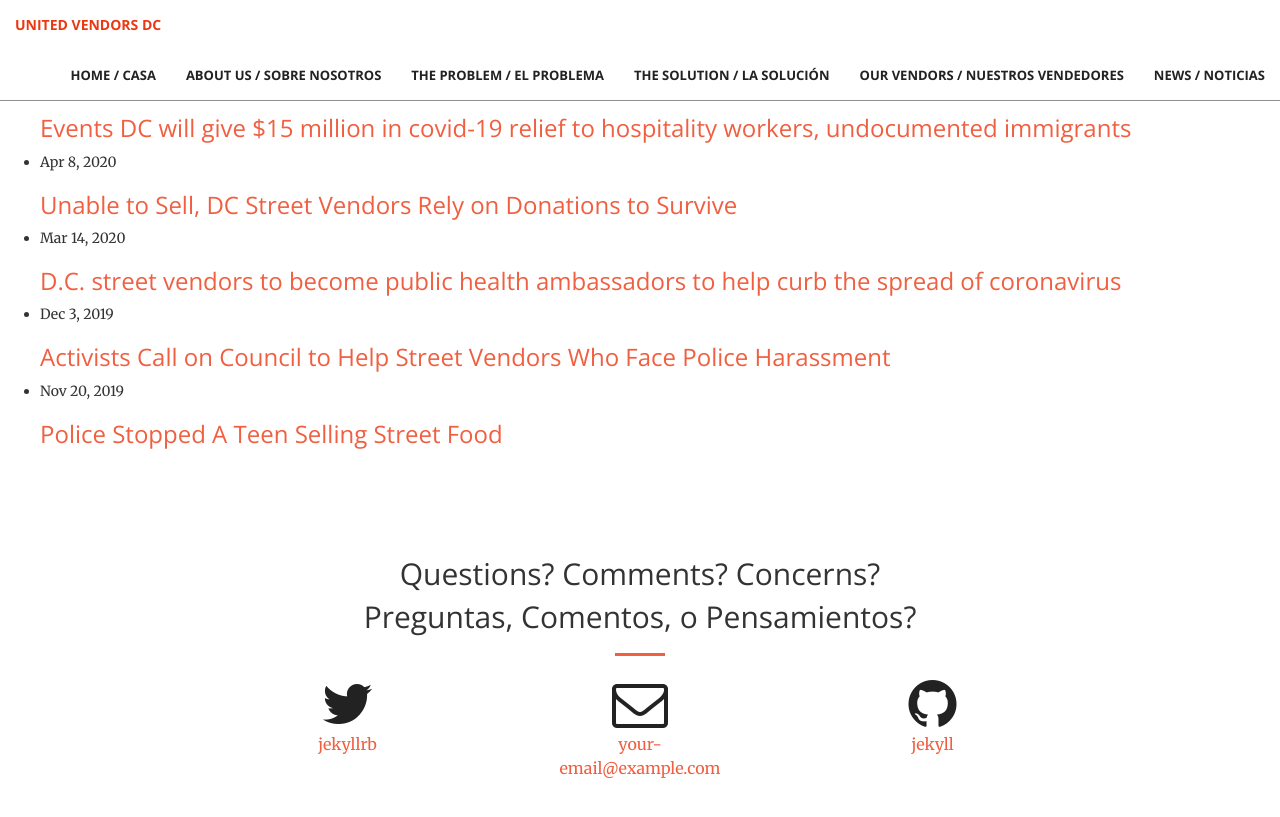
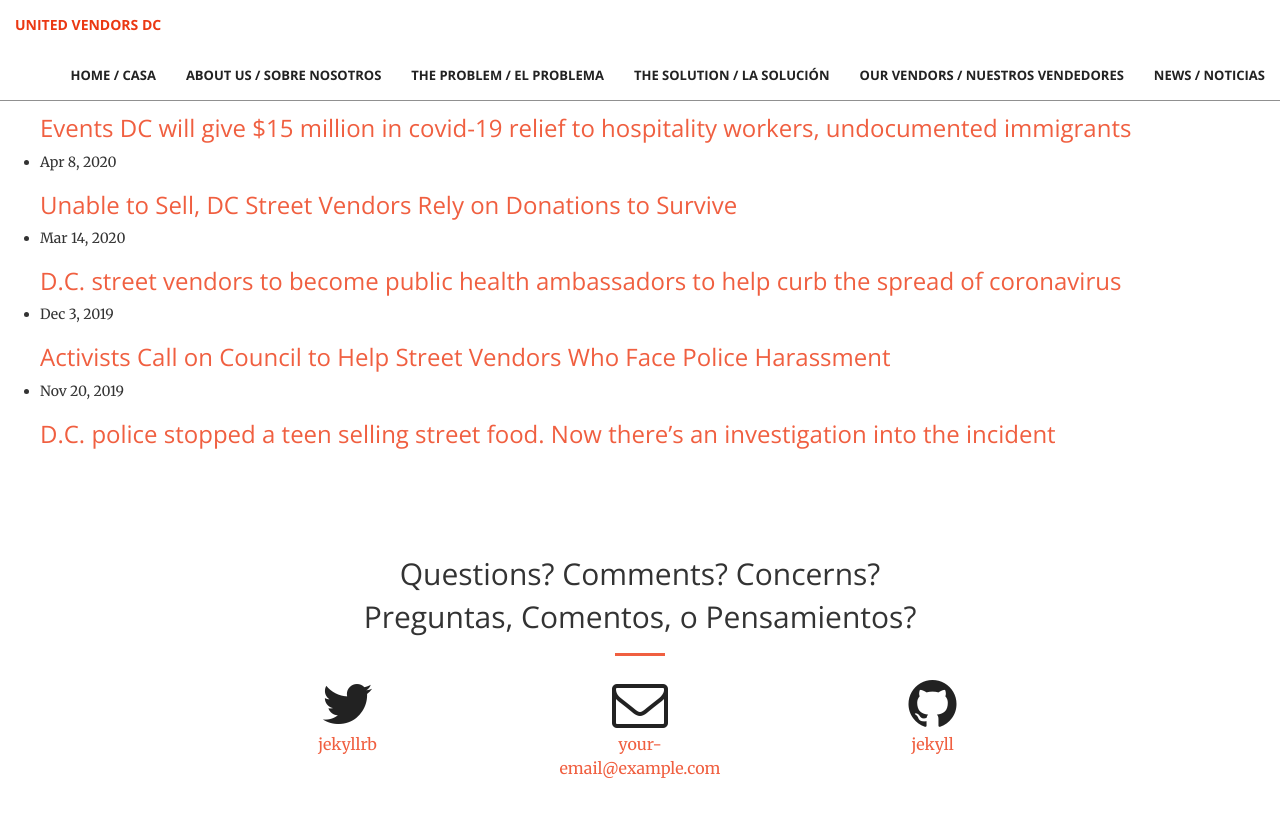
Before and after one commit to UnitedVendorsDC/unitedvendorsdc.github.io, a Jekyll site: the page built from news.html, in a window 1280 px wide and 900 px high, scrolled down 1501 px. Shown: the top 817 px of the window. Built offline with Jekyll 4.4.1, drawn with Linux system fonts in a browser that asks for light colours.

Commit message:
Update 2019-11-20-police-stopped-a-teen-selling-street-food.html

```diff
--- a/_posts/2019-11-20-police-stopped-a-teen-selling-street-food.html
+++ b/_posts/2019-11-20-police-stopped-a-teen-selling-street-food.html
@@ -1,6 +1,7 @@
 ---
 layout: page
-
+title: 'D.C. police stopped a teen selling street food. Now there’s an investigation into the incident'
+date: '2019-11-20'
 ---
   <h1>Our Coalition</h1>
 	<p><em>D.C. police are investigating after a 15-year-old girl said she was injured during a confrontation with officers who stopped her and her younger brother as they sold plantain chips Tuesday evening on the street in Columbia Heights.
```
